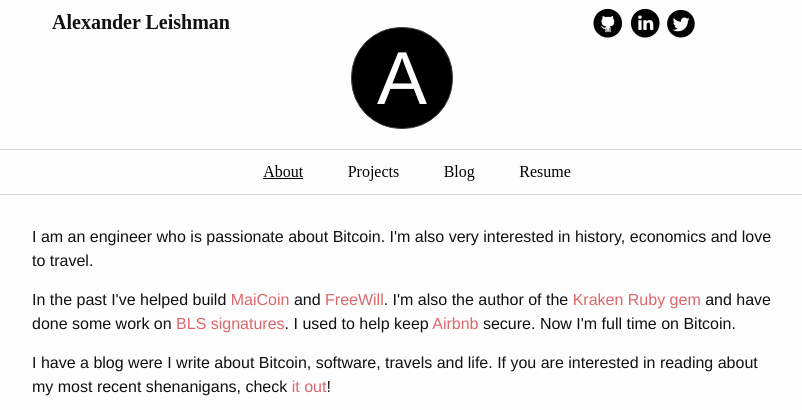
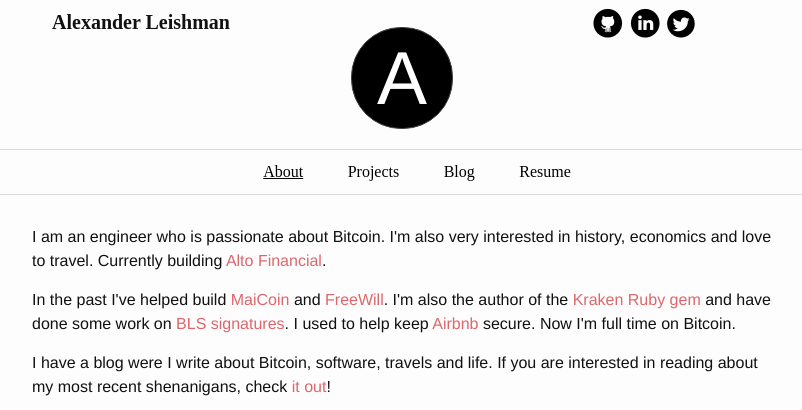
Before and after one commit to leishman/leishman.github.io, a Jekyll site: the page built from index.html, in a window 1280 px wide, cut to the strip 0-410 px from the top of the page. Shown: the whole strip, without its empty margins (238-1040 px from the left). Built offline with Jekyll 4.4.1, drawn with Linux system fonts in a browser that asks for light colours.

Commit message:
add alto.financial

```diff
--- a/index.html
+++ b/index.html
@@ -5,7 +5,7 @@
 
 <div class="home">
     <p>
-       I am an engineer who is passionate about Bitcoin. I'm also very interested in history, economics and love to travel.
+       I am an engineer who is passionate about Bitcoin. I'm also very interested in history, economics and love to travel. Currently building <a href="https://alto.financial" class="pop">Alto Financial</a>.
     </p>
 
     <p>
```
